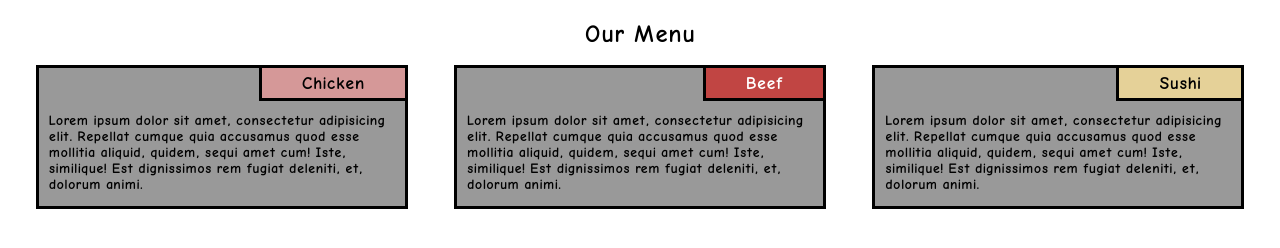
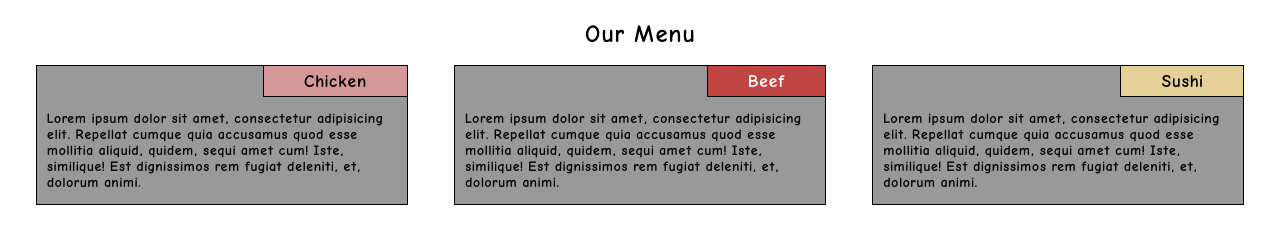
Before and after one commit to NavarroKain/module2-solution, a plain HTML site: page index.html in a window 1280 px wide. Drawn offline with Linux system fonts and the light colour scheme; files whose address does not match are found by name.

Commit message:
some border changes

```diff
--- a/css/style.css
+++ b/css/style.css
@@ -30,8 +30,8 @@ h1{
 	box-sizing: border-box;
 	padding: 30px 10px 0px 10px;
 	margin-right: 3.33%;
-	border: 3px solid #000;
-	margin-bottom: 3%;
+	border: 1px solid #000;
+	margin-bottom: 2%;
 	background-color: #999;
 }
 	.variant-item:last-child{
@@ -41,10 +41,10 @@ h1{
 .variant-item_title{
 	display: block;
 	position: absolute;
-	right: -3px;
-	top: -3px;
+	right: -1px;
+	top: -1px;
 	box-sizing: border-box;
-	border: 3px solid #000;
+	border: 1px solid #000;
 	padding: 5px 40px;
 	font-size: 1.25em;
 }
```
